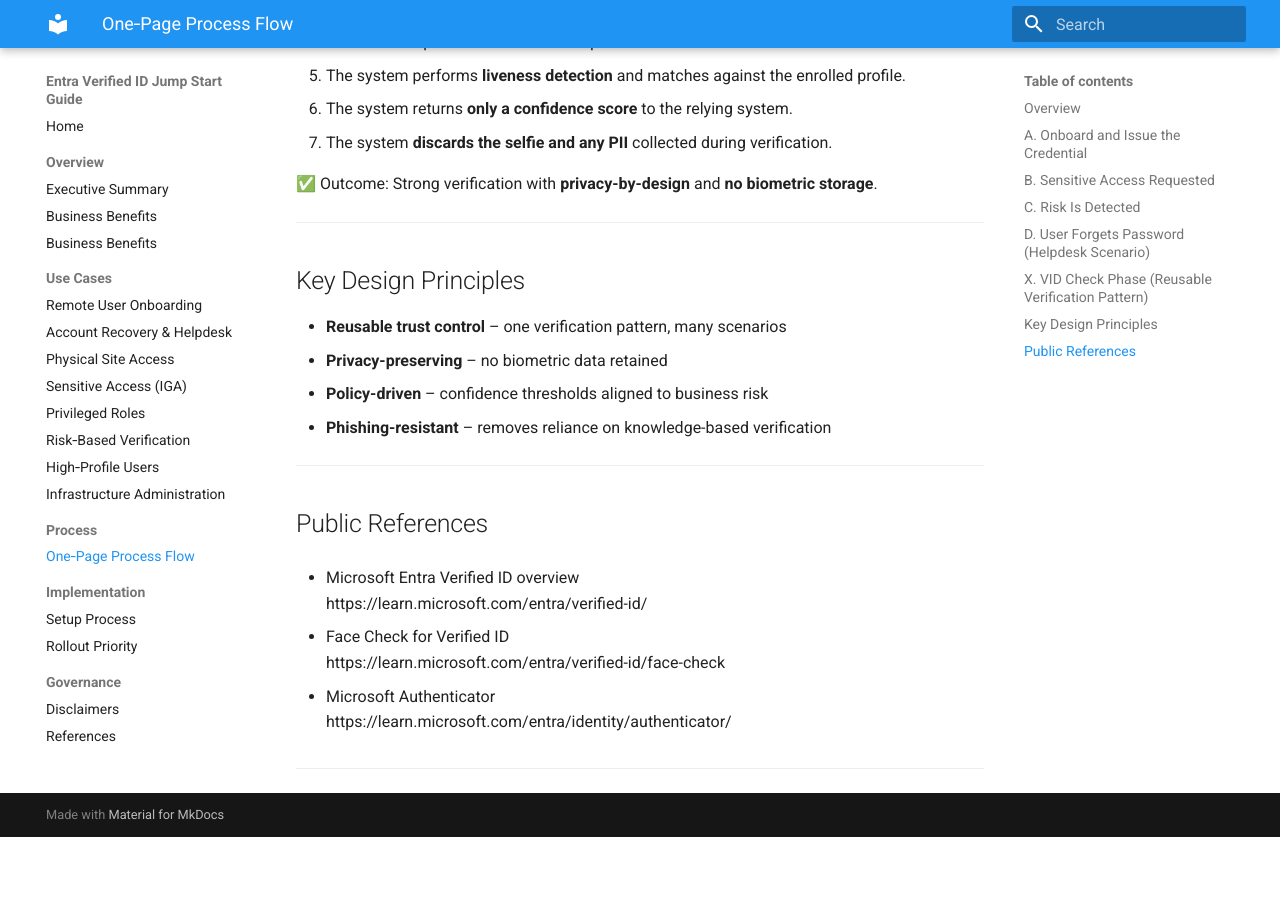
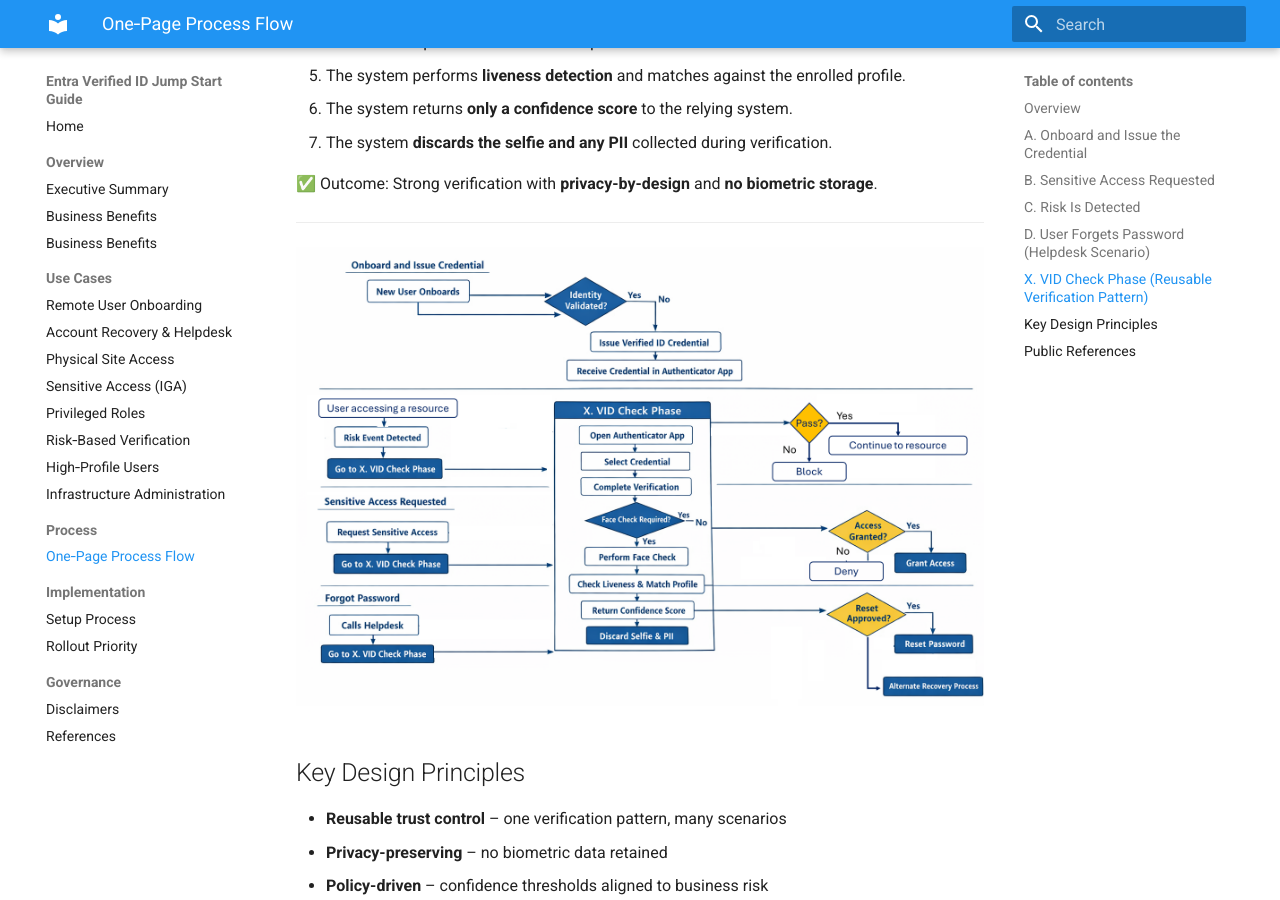
Before and after one commit to microsoft/VerifiedIDJumpStart, an MkDocs documentation site: the page built from docs/03-process/one-page-flow.md, in a window 1280 px wide and 900 px high, scrolled down 2150 px. Built offline with MkDocs 1.6.1 and Material for MkDocs 9.7.7, drawn with Linux system fonts in a browser that asks for light colours; before the commit the page ends 2987 px from its top, so only the background shows below that.

Commit message:
Update one-page-flow.md

```diff
--- a/docs/03-process/one-page-flow.md
+++ b/docs/03-process/one-page-flow.md
@@ -82,6 +82,7 @@ a risky action to proceed.
 ✅ Outcome: Strong verification with **privacy-by-design** and **no biometric storage**.
 
 ---
+![Process Flow](https://github.com/microsoft/VerifiedIDJumpStart/blob/main/docs/05-governance/one-page.png)
 
 ## Key Design Principles
 
```
